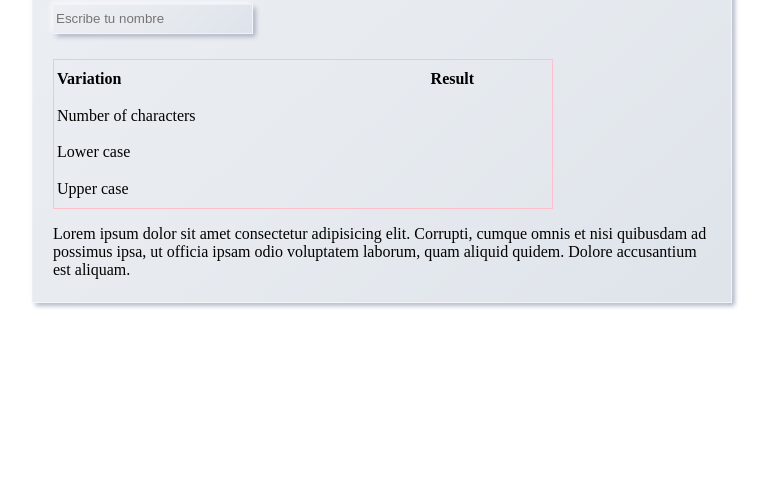
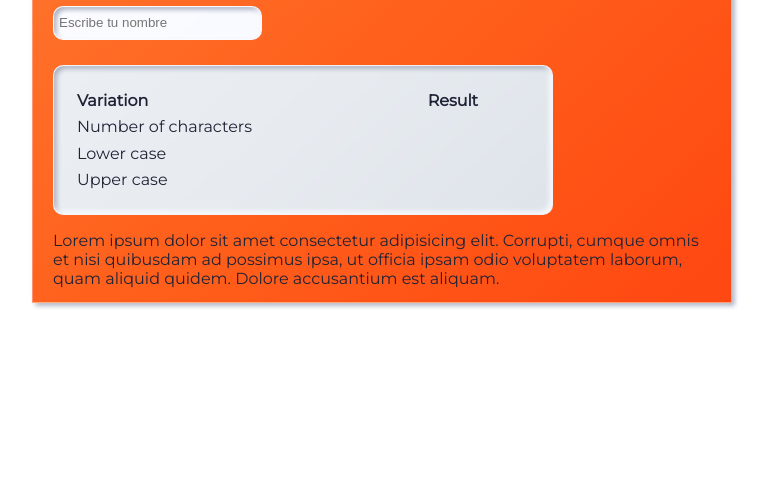
Before and after one commit to jshc27/NamVar, a plain HTML site: page index.html in a window 1280 px wide. Shown: the part 305-808 px from the top of the page, without its empty margins (258-1026 px from the left). Drawn offline with Linux system fonts and the light colour scheme.

Commit message:
adding changes: styles

```diff
--- a/style.css
+++ b/style.css
@@ -1,3 +1,5 @@
+@import url('https://fonts.googleapis.com/css2?family=Lato:wght@300;400&family=Montserrat:wght@300;400&display=swap');
+
 
 html {
     box-sizing: border-box;
@@ -13,19 +15,24 @@ body {
     justify-content: center;
     align-items: center;
     height: 100%;
+    font-family: 'Montserrat', sans-serif;
+    color:  rgb(32, 35, 54);
 
 }
 
 input {
-    border: 1px solid yellow;
+
     width: 200px;
     height: 30px;
     margin-bottom: 25px;
-    background: linear-gradient(317.7deg, rgba(0, 0, 0, 0.4) 0%, rgba(255, 255, 255, 0.4) 105.18%), #E7EBF0;
+    background: linear-gradient(317.7deg, rgba(0, 0, 0, 0.4) 0%, rgba(255, 255, 255, 0.4) 105.18%), #FAFBFF;
+    border: 1px solid transparent;
     background-blend-mode: soft-light, normal;
-    border: 1px solid rgba(255, 255, 255, 0.4);
-    box-sizing: border-box;
-    box-shadow: -2.5px -2.5px 5px #FAFBFF, 2.5px 2.5px 5px #A6ABBD;
+    box-shadow: inset -2.5px -2.5px 5px #FAFBFF, inset 2.5px 2.5px 5px #A6ABBD;
+    border-radius: 10px;
+    outline: none;
+    padding-left: 5px;
+
 
 }
 
@@ -36,11 +43,10 @@ h1, input {
 }
 
 .container {
-    border: 1px solid red;
     height: 400px;
     width: 700px;
     padding: 20px;
-    background: linear-gradient(317.7deg, rgba(0, 0, 0, 0.4) 0%, rgba(255, 255, 255, 0.4) 105.18%), #E7EBF0;
+    background: linear-gradient(317.7deg, rgba(0, 0, 0, 0.4) 0%, rgba(255, 255, 255, 0.4) 105.18%), #FF5F1B;
     background-blend-mode: soft-light, normal;
     border: 1px solid rgba(255, 255, 255, 0.4);
     box-sizing: border-box;
@@ -48,8 +54,15 @@ h1, input {
 }
 
 table {
-    border: 1px solid pink;
+
     width: 500px;
     height: 150px;
+    padding: 20px;
+    background: linear-gradient(317.7deg, rgba(0, 0, 0, 0.4) 0%, rgba(255, 255, 255, 0.4) 105.18%), #E7EBF0;
+    background-blend-mode: soft-light, normal;
+    border: 1px solid rgba(255, 255, 255, 0.4);
+    box-sizing: border-box;
+    box-shadow: inset -2.5px -2.5px 5px #FAFBFF, inset 2.5px 2.5px 5px #A6ABBD;
+    border-radius: 10px;
 
 }
```
